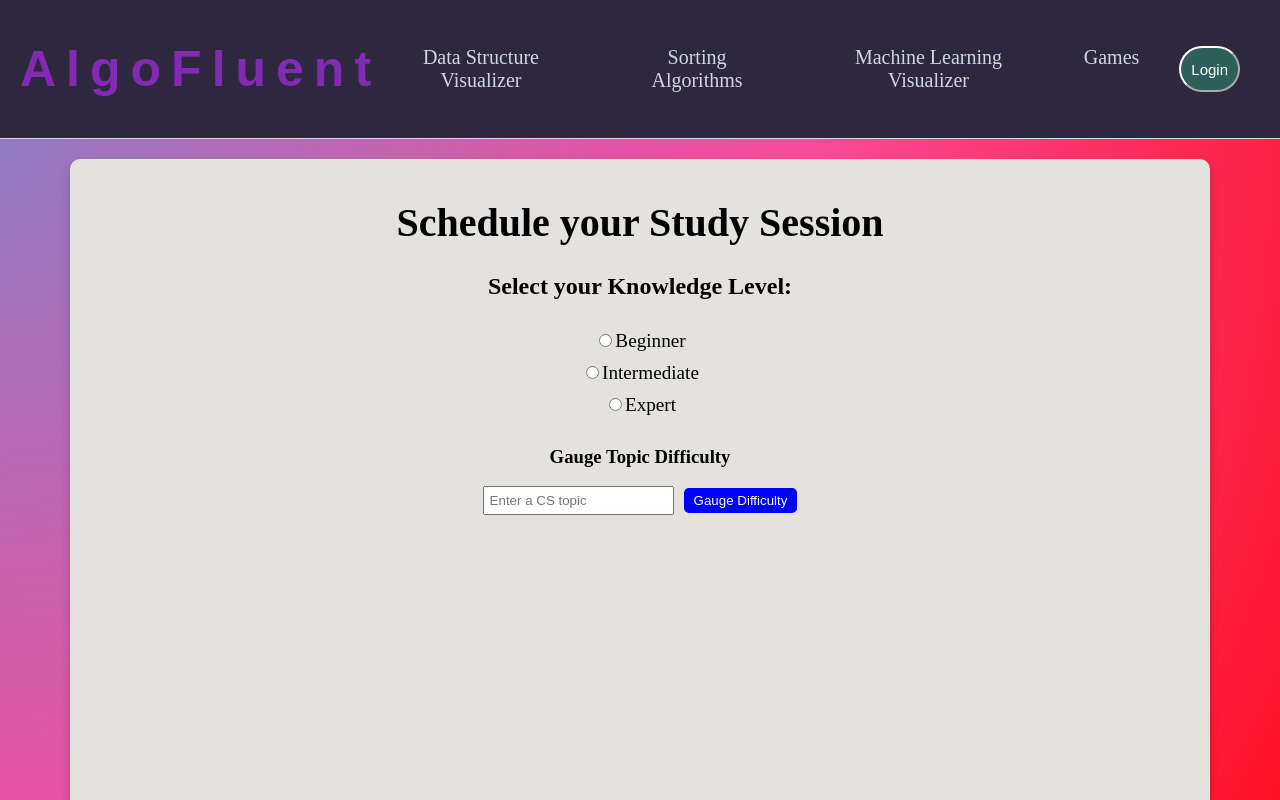
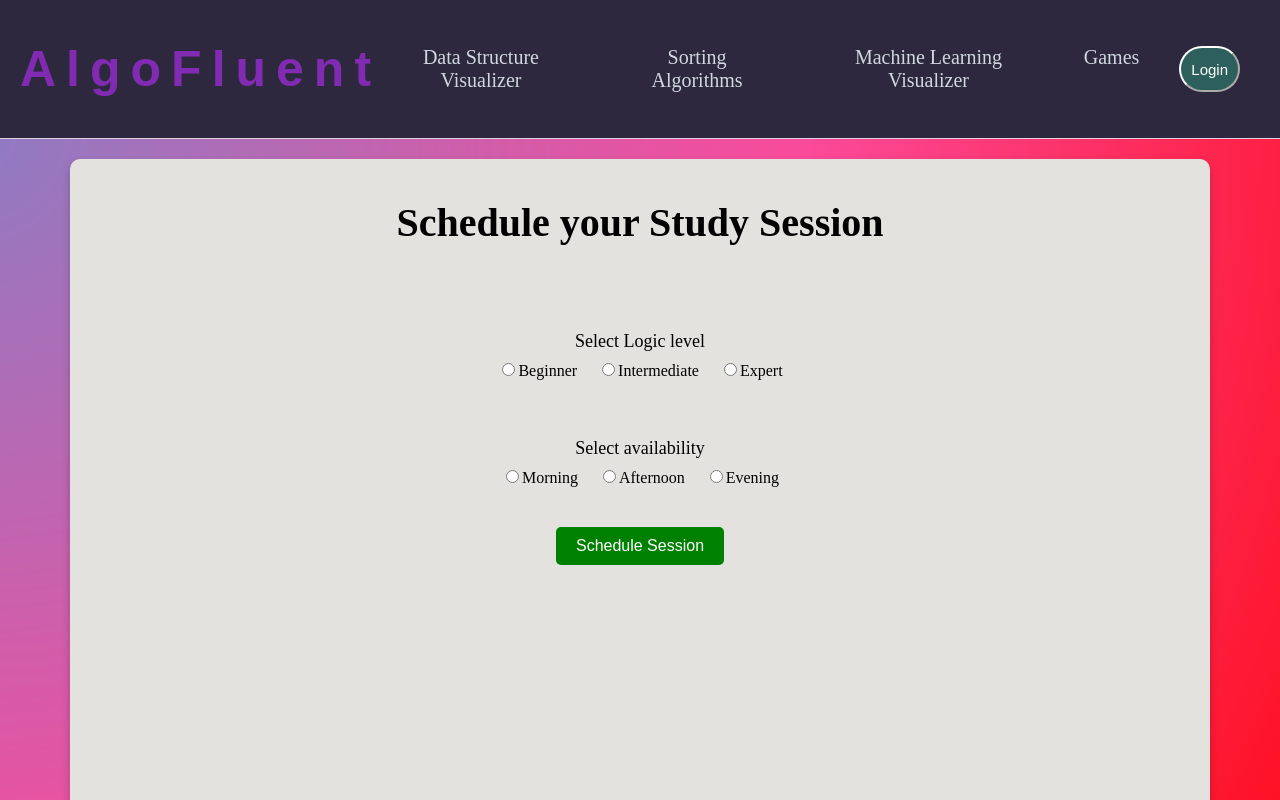
Before and after one commit to darsh175223/Algo-Fluent-Website, a React (Create React App) app in the folder frontend/: page /ScheduleSession in a window 1280 px wide. Shown: the top 800 px of the page. Built offline with nearby package versions, Linux system fonts and the light colour scheme.

Commit message:
Switched LLM and Search APIs

```diff
--- a/frontend/src/pages/ScheduleSession.js
+++ b/frontend/src/pages/ScheduleSession.js
@@ -1,193 +1,255 @@
-import React, { useState, useEffect } from 'react';
-import { useLocation , useNavigate} from 'react-router-dom';
-import axios from 'axios';
-import { useSnackbar } from 'notistack';
+import React, { useState } from 'react'
+import { useLocation, useNavigate } from 'react-router-dom'
+import axios from 'axios'
 
-const UserDashboard = () => {
-  const location = useLocation();
-  const [knowledgeLevel, setKnowledgeLevel] = useState('');
-  const [topics, setTopics] = useState({ beginner: [], intermediate: [], expert: [] });
-  const [loading, setLoading] = useState(false);
-  const { enqueueSnackbar } = useSnackbar();
-  const [username, setUserName] = useState(location.state?.username || ''); // Fallback to 'Guest'
-  const navigate = useNavigate();
+const ScheduleSession = () => {
+  const location = useLocation()
+  const navigate = useNavigate()
+  const [username] = useState(location.state?.username || '')
+  const [logicLevel, setLogicLevel] = useState('')
+  const [availability, setAvailability] = useState('')
+  const [isLoading, setIsLoading] = useState(false)
+  const [finalTopics, setFinalTopics] = useState([])
+  const [sessionCompleted, setSessionCompleted] = useState(false)
 
+  const OFFICIAL_TOPICS = [
+    "Python", "JavaScript (JS)", "HTML5", "CSS3", "C", "C#", "C++", "Java",
+    "Docker", "Linked List", "BST (Binary Search Tree)", "Hashmap",
+    "Closed Hashing", "Selection Sort", "Merge Sort", "Quick Sort",
+    "Radix Sort", "Bubble Sort", "Stack", "Queue", "Binary Search",
+    "Linear Search", "DFS (Depth-First Search)", "BFS (Breadth-First Search)",
+    "Dijkstra", "TCP/IP", "HTTP Sim", "Routing Sim", "BGP"
+  ]
 
-  // New state to keep track of the last scheduled date
-  const [lastScheduledDate, setLastScheduledDate] = useState(null);
+  const LLM_API_URL = 'https://cloud-llm-309722609717.us-west1.run.app/chat'
 
-  // New state for user input topic and its difficulty
-  const [userTopic, setUserTopic] = useState('');
-  const [topicDifficulty, setTopicDifficulty] = useState('');
-  const [gaugingDifficulty, setGaugingDifficulty] = useState(false);
+  async function search(query) {
+    const data = JSON.stringify({ q: query })
+    const config = {
+      method: 'post',
+      maxBodyLength: Infinity,
+      url: 'https://google.serper.dev/search',
+      headers: {
+        'X-API-KEY': process.env.REACT_APP_SERPER_API_KEY,
+        'Content-Type': 'application/json'
+      },
+      data
+    }
+    try {
+      const response = await axios.request(config)
+      return response.data
+    } catch (error) {
+      console.error('Error during search:', error.response?.data || error.message)
+      throw error
+    }
+  }
 
-  const csTopics = [
-    'Linked Lists', 'BST', 'HashMaps', 'Selection Sort', 'Quick Sort',
-    'Merge Sort', 'Bubble Sort', 'Radix Sort'
-  ];
+  function parse(data) {
+    let paragraph = ''
+    if (data.knowledgeGraph) {
+      paragraph += `${data.knowledgeGraph.title}: ${data.knowledgeGraph.description}\n`
+      for (const [key, value] of Object.entries(data.knowledgeGraph.attributes)) {
+        paragraph += `${key}: ${value}\n`
+      }
+    }
+    if (data.organic) {
+      data.organic.forEach(item => {
+        paragraph += `Title: ${item.title}\nSnippet: ${item.snippet}\n`
+      })
+    }
+    if (data.peopleAlsoAsk) {
+      data.peopleAlsoAsk.forEach(item => {
+        paragraph += `Question: ${item.question}\nAnswer: ${item.snippet}\n`
+      })
+    }
+    return paragraph
+  }
 
-  const fallbackClassification = {
-    beginner: ['Linked Lists', 'BST', 'Selection Sort'],
-    intermediate: ['BST', 'Quick Sort', 'Merge Sort'],
-    expert: ['HashMaps', 'Bubble Sort', 'Radix Sort']
-  };
-  const API_KEY = "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";
+  async function summarize(text) {
+    const payload = {
+      message: `
+### GOAL
 
-  // Function to classify a topic using Hugging Face API
-  const classifyTopic = async (topic) => {
-    const API_URL = "https://api-inference.huggingface.co/models/facebook/bart-large-mnli";
+Your task is to analyze the provided text and identify exactly three topics that are most relevant to it.
 
-    console.log(`Classifying topic: ${topic}`);
+### RULES
+
+1. You MUST choose exactly three topics
+2. You must NOT combine any of the items in the "OFFICIAL TOPIC LIST" into the choice of topic
+3. Your choices MUST come exclusively from the official "Topic List" provided below
+4. DO NOT invent, create, or include any topic that is not explicitly in the list
+5. Your final output must be a single line in the format "TOPICS: Topic1, Topic2, Topic3"
+
+### TEXT TO ANALYZE
+
+---
+
+${text}
+
+---
+
+### OFFICIAL TOPIC LIST
+
+[
+  "Docker",
+  "Python",
+  "Bubble Sort",
+  "Stack",
+  "Queue",
+  "Binary Search",
+  "Linear Search",
+  "DFS (Depth-First Search)",
+  "BFS (Breadth-First Search)",
+  "Dijkstra",
+  "Java",
+  "Linked List",
+  "JavaScript (JS)",
+  "HTML5",
+  "CSS3",
+  "C",
+  "C#",
+  "C++",
+  "BST (Binary Search Tree)",
+  "Hashmap",
+  "Closed Hashing",
+  "Selection Sort",
+  "Merge Sort",
+  "Quick Sort",
+  "Radix Sort",
+  "TCP/IP",
+  "HTTP Sim",
+  "Routing Sim",
+  "BGP"
+]
+
+### FINAL INSTRUCTION
+
+Review the text and your analysis. Now, select exactly three topics from the "OFFICIAL TOPIC LIST" above. Format your response as requested.
+
+Your output MUST be in the following format
+TOPICS: Topic1, Topic2, Topic3
+      `,
+      max_tokens: 150
+    }
 
     try {
       const response = await axios.post(
-        API_URL,
-        {
-          inputs: topic,
-          parameters: {
-            candidate_labels: ["beginner", "intermediate", "expert"]
-          }
-        },
-        {
-          headers: { Authorization: `Bearer ${API_KEY}` }
-        }
-      );
-
-      console.log(`Classification result for ${topic}:`, response.data.labels[0]);
-      return response.data.labels[0];
-    } catch (error) {
-      console.error('Error classifying topic:', error);
-      throw error;
-    }
-  };
-
-  // Function to get topic recommendations
-  const getTopicRecommendations = async () => {
-    setLoading(true);
-    console.log('Fetching topic recommendations...');
-
-    let categorizedTopics = {
-      beginner: [],
-      intermediate: [],
-      expert: []
-    };
-
-    try {
-      for (const topic of csTopics) {
-        console.log(`Classifying topic: ${topic}`);
-        const category = await classifyTopic(topic);
-        categorizedTopics[category].push(topic);
-        console.log(`Topic ${topic} added to ${category} category`);
-      }
-
-      enqueueSnackbar('Topics categorized successfully!', { variant: 'success' });
-    } catch (error) {
-      console.error('Error fetching topic recommendations:', error);
-      enqueueSnackbar('Failed to categorize topics. Using fallback classification.', { variant: 'warning' });
-      categorizedTopics = fallbackClassification;
-    } finally {
-      setTopics(categorizedTopics);
-      console.log('Categorized topics:', categorizedTopics);
-      setLoading(false);
-      console.log('Finished fetching topic recommendations.');
-    }
-  };
-
-  useEffect(() => {
-    if (knowledgeLevel) {
-      getTopicRecommendations();
-    }
-  }, [knowledgeLevel]);
-
-  const displayTopics = topics[knowledgeLevel.toLowerCase()] || [];
-
-  // Function to create a Google Calendar event URL
-  const createGoogleCalendarEventUrl = (topic, date) => {
-    const eventTitle = encodeURIComponent(`Study ${topic} on AlgoFluent, Take quiz`);
-    const eventDetails = encodeURIComponent(`Study session for ${topic}`);
-    const eventDate = date.toISOString().replace(/-|:|\.\d\d\d/g,"");
-    const endDate = new Date(date.getTime() + 20 * 60000);
-    const eventEndDate = endDate.toISOString().replace(/-|:|\.\d\d\d/g,"");
-
-    return `https://www.google.com/calendar/render?action=TEMPLATE&text=${eventTitle}&details=${eventDetails}&dates=${eventDate}/${eventEndDate}`;
-  };
-
-  // Function to handle adding a topic to the study plan
-  const handleAddToStudyPlan = (topic) => {
-    console.log(`Adding ${topic} to study plan`);
-
-    let nextStudyDate;
-    if (lastScheduledDate) {
-      nextStudyDate = new Date(lastScheduledDate);
-      nextStudyDate.setDate(nextStudyDate.getDate() + 1);
-    } else {
-      nextStudyDate = new Date();
-      nextStudyDate.setDate(nextStudyDate.getDate() + 1);
-    }
-
-    console.log(`Scheduled study date for ${topic}: ${nextStudyDate}`);
-
-    const eventUrl = createGoogleCalendarEventUrl(topic, nextStudyDate);
-    window.open(eventUrl, '_blank');
-
-    setLastScheduledDate(nextStudyDate);
-
-    enqueueSnackbar(`Added ${topic} to your study plan for ${nextStudyDate.toDateString()}`, { variant: 'success' });
-  };
-
- // Function to gauge difficulty of a user-input topic using Ollama v3.2
-const gaugeDifficulty = async () => {
-  console.log(`Gauging difficulty for topic: ${userTopic}`);
-  setGaugingDifficulty(true);
-
-  // Update the API URL to Ollama v3.2
-  const API_URL = "https://api-inference.huggingface.co/models/meta-llama/Llama-3.2-1B";  // Example URL, replace with actual one
-  const headers = {
-    Authorization: `Bearer ${KEY}`,  // Replace API_KEY with your actual key
-    'Content-Type': 'application/json',
-  };
-
-  // Prompt for Ollama v3.2 (adjust if Ollama requires a different structure)
-  const prompt = `Hi, I'm an expert in Computer Science topics and I can rank a computer science topic by the order of Very easy, easy, medium, hard, very hard. I would say the computer science topic of ${userTopic} is: `;
-
-  try {
-    const response = await fetch(API_URL, {
-      method: 'POST',
-      headers: headers,
-      body: JSON.stringify({ prompt: prompt }),  // Adjust the body format if needed
-    });
-
-    if (!response.ok) {
-      if (response.status === 429) {
-        alert("Too many requests. Try again later.");  // Alert for rate limiting
-      } else {
-        throw new Error('Failed to gauge difficulty.');
+        LLM_API_URL,
+        payload,
+        { headers: { 'Content-Type': 'application/json' } }
+      )
+      return response.data.response
+    } catch (err) {
+      console.error('summarize error', err.response?.data || err.message)
+      throw err
     }
   }
 
-    const data = await response.json();
-    console.log('Ollama v3.2 response:', data[0].generated_text);
+  function extractTopicsFromResponse(response) {
+    const match = response.match(/TOPICS:\s*(.*)/i)
+    if (!match?.[1]) return []
+    const cleaned = match[1].replace(/[.!?]+$/, '').trim()
+    return cleaned.split(',')
+      .map(t => t.trim().replace(/^["']|["']$/g, '').trim())
+      .filter(t => t.length > 0)
+      .slice(0, 3)
+  }
 
-    // Extract the first word of the response
-    const difficulty = data[0].generated_text.split(' ')[0];
-    console.log('Extracted difficulty:', difficulty);
+  function validateTopics(topics) {
+    if (topics.length !== 3) {
+      console.log(`DEBUG: Expected exactly 3 topics, got ${topics.length}: [${topics.join(', ')}]`)
+      return false
+    }
+    const invalid = topics.filter(topic =>
+      !OFFICIAL_TOPICS.some(official => official.toLowerCase() === topic.toLowerCase())
+    )
+    if (invalid.length) {
+      console.log(`DEBUG: Invalid topics not in list: [${invalid.join(', ')}]`)
+      return false
+    }
+    return true
+  }
 
-    setTopicDifficulty(difficulty);
-    enqueueSnackbar(`Difficulty of "${userTopic}" gauged successfully!`, { variant: 'success' });
+  async function extractAndValidateTopics(paragraph, maxRetries = 55) {
+    for (let attempt = 1; attempt <= maxRetries; attempt++) {
+      console.log(`\n--- Attempt ${attempt} ---`)
+      const resp = await summarize(paragraph)
+      console.log('LLM Response:', resp)
+      const topics = extractTopicsFromResponse(resp)
+      if (topics.length && validateTopics(topics)) {
+        console.log('✅ Validation passed! Topics meet all requirements.')
+        return topics
+      }
+      console.log('❌ Validation failed. Retrying...')
+    }
+    console.log(`❌ Failed after ${maxRetries} attempts.`)
+    return null
+  }
+
+  const getTimeSlot = (availability) => {
+    const today = new Date()
+    const tomorrow = new Date(today)
+    tomorrow.setDate(tomorrow.getDate() + 1)
+    let startTime = new Date(tomorrow), endTime = new Date(tomorrow)
+    if (availability === 'morning') {
+      startTime.setHours(9, 0, 0, 0)
+      endTime.setHours(10, 0, 0, 0)
+    } else if (availability === 'afternoon') {
+      startTime.setHours(14, 0, 0, 0)
+      endTime.setHours(15, 0, 0, 0)
+    } else if (availability === 'evening') {
+      startTime.setHours(19, 0, 0, 0)
+      endTime.setHours(20, 0, 0, 0)
+    }
+    return { startTime, endTime }
+  }
+
+  const generateGoogleCalendarUrl = (topic) => {
+    const { startTime, endTime } = getTimeSlot(availability)
+    const formatDate = (date) =>
+      date.toISOString().replace(/[-:]/g, '').split('.')[0] + 'Z'
+    const title = `Study Session - ${topic}`
+    const details = `Study session focused on ${topic}. Logic level: ${logicLevel}`
+    const params = new URLSearchParams({
+      action: 'TEMPLATE',
+      text: title,
+      dates: `${formatDate(startTime)}/${formatDate(endTime)}`,
+      details,
+      location: 'Online Study Session'
+    })
+    return `https://calendar.google.com/calendar/render?${params}`
+  }
+
+  const handleScheduleSession = async () => {
+    if (!logicLevel || !availability) {
+      alert('Please select both a logic level and availability before scheduling your session.')
+      return
+    }
+    setIsLoading(true)
+    setSessionCompleted(false)
+    try {
+      const searchQuery = `Computer Science topics, ${logicLevel}`
+      const searchResult = await search(searchQuery)
+      const paragraph = parse(searchResult)
+      const topics = await extractAndValidateTopics(paragraph)
+      if (topics) {
+        setFinalTopics(topics)
+        setSessionCompleted(true)
+      } else {
+        throw new Error('Failed to generate valid topics')
+      }
     } catch (error) {
-    console.error('Error gauging difficulty:', error);
-    enqueueSnackbar('Failed to gauge difficulty. Please try again.', { variant: 'error' });
+      console.error('Error in workflow:', error)
+      alert('An error occurred while generating your study topics. Please try again.')
     } finally {
-    setGaugingDifficulty(false);
+      setIsLoading(false)
     }
-};
-
+  }
 
   return (
     <div style={{
-      backgroundImage: `url(${require('.././pics/Gradient.png')})`,
+      backgroundImage: `url(${require('../pics/Gradient.png')})`,
       backgroundSize: 'cover',
-      backgroundRepeat: 'no-repeat',
       minHeight: '100vh',
       padding: '20px',
       display: 'flex',
@@ -195,105 +257,146 @@ const gaugeDifficulty = async () => {
       alignItems: 'center'
     }}>
       <img
-          src={require('.././pics/goBacktoDashfromTradingSim.png')}
-          alt="Go back to dashboard"
-          style={{ position: 'absolute', top: '160px', right: '1450px', cursor: 'pointer', width: '50px', height: '50px' }}
+        src={require('../pics/goBacktoDashfromTradingSim.png')}
+        alt="Go back"
+        style={{
+          position: 'absolute',
+          top: '160px',
+          right: '1450px',
+          cursor: 'pointer',
+          width: '50px',
+          height: '50px'
+        }}
         onClick={() => navigate('/userDashboard', { state: { username } })}
       />
       <div style={{
         width: '1100px',
         minHeight: '800px',
         backgroundColor: '#e3e2df',
-        boxShadow: '0px 5px 10px rgba(0, 0, 0, 0.2)',
+        boxShadow: '0px 5px 10px rgba(0,0,0,0.2)',
         borderRadius: '10px',
-        padding: '20px'
+        padding: '20px',
+        display: 'flex',
+        flexDirection: 'column',
+        alignItems: 'center'
       }}>
-        <h1 style={{ textAlign: 'center', marginTop: '20px', fontSize: '40px' }}>Schedule your Study Session</h1>
-
-        <div style={{ textAlign: 'center', margin: '20px 0' }}>
-          <h2>Select your Knowledge Level:</h2>
-          <div style={{ display: 'flex', flexDirection: 'column', alignItems: 'center' }}>
-            {['Beginner', 'Intermediate', 'Expert'].map((level) => (
-              <label key={level} style={{ fontSize: 'larger', marginTop: '10px' }}>
-                <input
-                  type="radio"
-                  value={level}
-                  checked={knowledgeLevel === level}
-                  onChange={(e) => {
-                    console.log(`Selected knowledge level: ${e.target.value}`);
-                    setKnowledgeLevel(e.target.value);
+        <h1 style={{
+          textAlign: 'center',
+          marginTop: '20px',
+          fontSize: '40px'
+        }}>
+          Schedule your Study Session
+        </h1>
+        <div style={{ marginTop: '40px', display: 'flex', flexDirection: 'column', alignItems: 'center' }}>
+          <p style={{ fontSize: '18px', marginBottom: '8px' }}>Select Logic level</p>
+          <div style={{ display: 'flex', justifyContent: 'center' }}>
+            <label style={{ marginRight: '20px' }}>
+              <input type="radio" name="logicLevel" value="beginner" checked={logicLevel === 'beginner'} onChange={e => setLogicLevel(e.target.value)} />
+              Beginner
+            </label>
+            <label style={{ marginRight: '20px' }}>
+              <input type="radio" name="logicLevel" value="intermediate" checked={logicLevel === 'intermediate'} onChange={e => setLogicLevel(e.target.value)} />
+              Intermediate
+            </label>
+            <label>
+              <input type="radio" name="logicLevel" value="expert" checked={logicLevel === 'expert'} onChange={e => setLogicLevel(e.target.value)} />
+              Expert
+            </label>
+          </div>
+        </div>
+        <div style={{ marginTop: '40px', display: 'flex', flexDirection: 'column', alignItems: 'center' }}>
+          <p style={{ fontSize: '18px', marginBottom: '8px' }}>Select availability</p>
+          <div style={{ display: 'flex', justifyContent: 'center' }}>
+            <label style={{ marginRight: '20px' }}>
+              <input type="radio" name="availability" value="morning" checked={availability === 'morning'} onChange={e => setAvailability(e.target.value)} />
+              Morning
+            </label>
+            <label style={{ marginRight: '20px' }}>
+              <input type="radio" name="availability" value="afternoon" checked={availability === 'afternoon'} onChange={e => setAvailability(e.target.value)} />
+              Afternoon
+            </label>
+            <label>
+              <input type="radio" name="availability" value="evening" checked={availability === 'evening'} onChange={e => setAvailability(e.target.value)} />
+              Evening
+            </label>
+          </div>
+        </div>
+        <div style={{ marginTop: '40px' }}>
+          <button
+            style={{
+              backgroundColor: 'green',
+              color: 'white',
+              padding: '10px 20px',
+              border: 'none',
+              borderRadius: '5px',
+              cursor: 'pointer',
+              fontSize: '16px',
+              opacity: isLoading ? 0.7 : 1
             }}
-                />
-                {level}
-              </label>
+            onClick={handleScheduleSession}
+            disabled={isLoading}
+          >
+            {isLoading ? 'Generating Topics...' : 'Schedule Session'}
+          </button>
+        </div>
+        {isLoading && (
+          <div style={{ marginTop: '20px', textAlign: 'center' }}>
+            <div style={{
+              border: '4px solid #f3f3f3',
+              borderTop: '4px solid #3498db',
+              borderRadius: '50%',
+              width: '40px',
+              height: '40px',
+              animation: 'spin 2s linear infinite',
+              margin: '0 auto'
+            }} />
+            <style>{`
+              @keyframes spin {
+                0% { transform: rotate(0deg) }
+                100% { transform: rotate(360deg) }
+              }
+            `}</style>
+            <p style={{ marginTop: '10px', fontSize: '14px', color: '#666' }}>
+              Analyzing topics and generating your study session...
+            </p>
+          </div>
+        )}
+        {sessionCompleted && finalTopics.length > 0 && (
+          <div style={{ marginTop: '30px', textAlign: 'center' }}>
+            <h3 style={{ marginBottom: '20px', fontSize: '24px' }}>Your Study Topics:</h3>
+            {finalTopics.map((topic, i) => (
+              <div key={i} style={{
+                display: 'flex',
+                justifyContent: 'space-between',
+                alignItems: 'center',
+                marginBottom: '15px',
+                padding: '10px',
+                backgroundColor: '#f8f8f8',
+                borderRadius: '5px',
+                minWidth: '400px'
+              }}>
+                <span style={{ fontSize: '18px', fontWeight: 'bold' }}>{topic}</span>
+                <button
+                  style={{
+                    backgroundColor: '#4285f4',
+                    color: 'white',
+                    padding: '8px 16px',
+                    border: 'none',
+                    borderRadius: '4px',
+                    cursor: 'pointer',
+                    fontSize: '14px'
+                  }}
+                  onClick={() => window.open(generateGoogleCalendarUrl(topic), '_blank')}
+                >
+                  Add to Calendar
+                </button>
+              </div>
             ))}
           </div>
-        </div>
-
-        {loading ? (
-          <div style={{ textAlign: 'center', margin: '20px 0' }}>
-            <p>Loading topics...</p>
-          </div>
-        ) : knowledgeLevel && (
-          <div style={{ marginBottom: '20px' }}>
-            <h3 style={{ textTransform: 'capitalize' }}>{knowledgeLevel} Topics:</h3>
-            <ul>
-              {displayTopics.map((topic, index) => (
-                <li key={index} style={{ marginBottom: '10px', display: 'flex', alignItems: 'center' }}>
-                  {topic}
-                  <button
-                    style={{
-                      marginLeft: '20px',
-                      backgroundColor: 'green',
-                      color: 'white',
-                      border: 'none',
-                      borderRadius: '5px',
-                      padding: '5px 10px',
-                      cursor: 'pointer'
-                    }}
-                    onClick={() => handleAddToStudyPlan(topic)}
-                  >
-                    Add to Study Plan
-                  </button>
-                </li>
-              ))}
-            </ul>
-          </div>
-        )}
-
-        {/* New section for gauging topic difficulty */}
-        <div style={{ marginTop: '30px', textAlign: 'center' }}>
-          <h3>Gauge Topic Difficulty</h3>
-          <input
-            type="text"
-            value={userTopic}
-            onChange={(e) => setUserTopic(e.target.value)}
-            placeholder="Enter a CS topic"
-            style={{ marginRight: '10px', padding: '5px' }}
-          />
-          <button
-            onClick={gaugeDifficulty}
-            disabled={gaugingDifficulty || !userTopic}
-            style={{
-              backgroundColor: 'blue',
-              color: 'white',
-              border: 'none',
-              borderRadius: '5px',
-              padding: '5px 10px',
-              cursor: 'pointer'
-            }}
-          >
-            {gaugingDifficulty ? 'Gauging...' : 'Gauge Difficulty'}
-          </button>
-          {topicDifficulty && (
-            <p style={{ marginTop: '10px' }}>
-              The difficulty of "{userTopic}" is estimated to be: <strong>{topicDifficulty}</strong>
-            </p>
         )}
       </div>
     </div>
-    </div>
-  );
-};
+  )
+}
 
-export default UserDashboard;
+export default ScheduleSession
```
Lines whose indentation alone changed are shown as unchanged.
